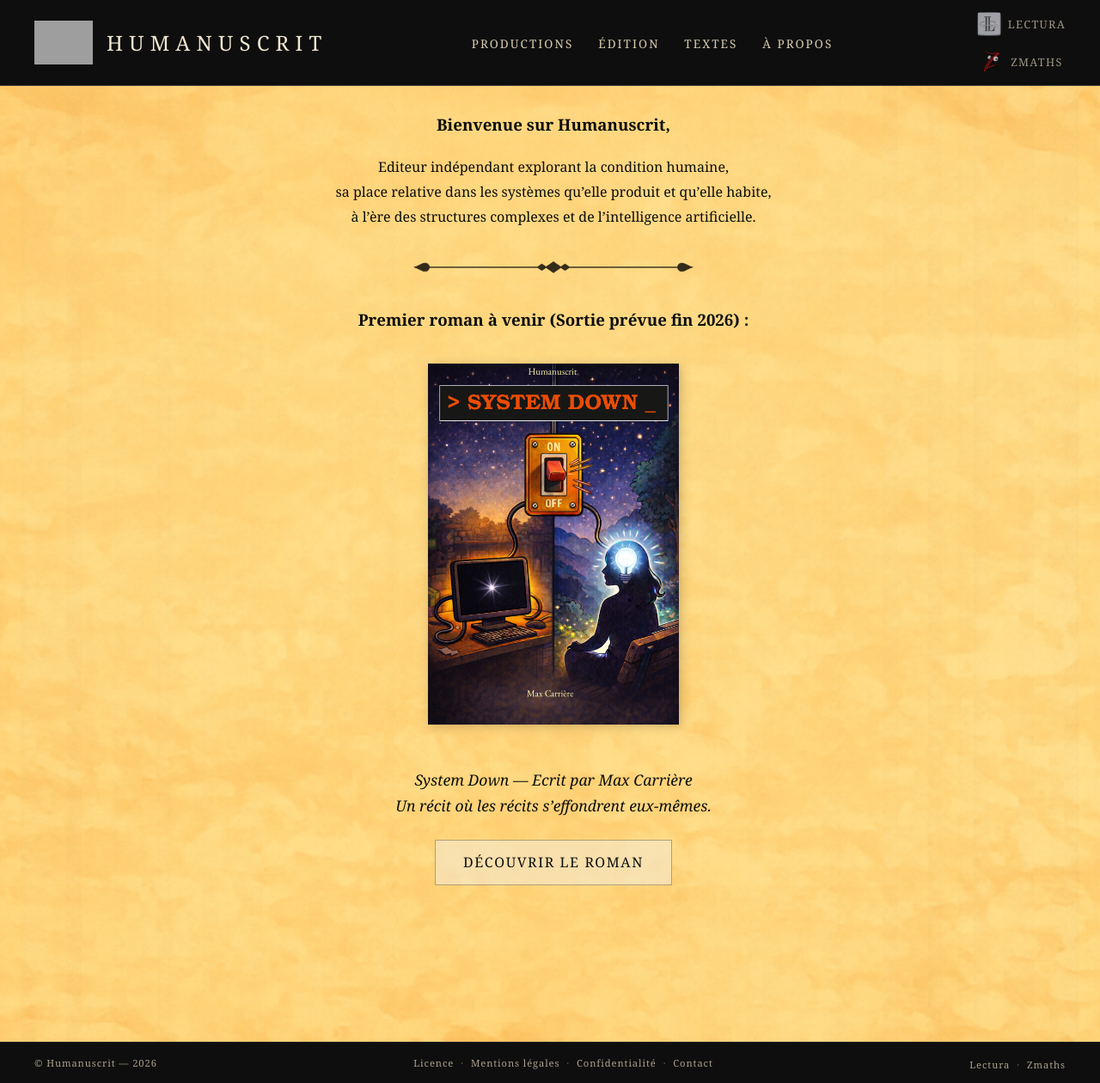
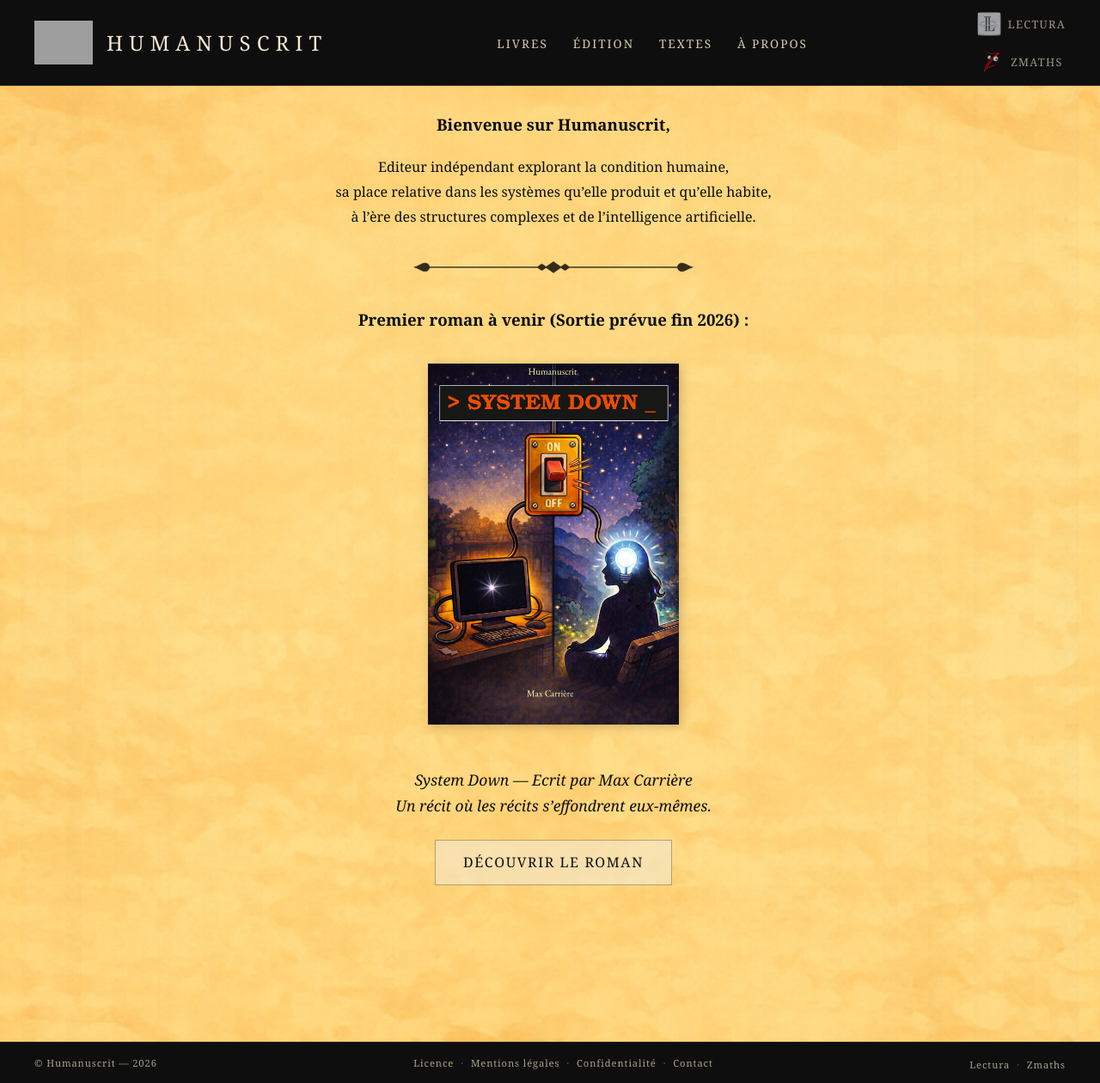
Before and after one commit to maxcarriere/humanuscrit, a Jekyll site: the page built from index.md, in a window 1280 px wide and 1260 px high. Shown: the whole window at 86% size. Built offline with Jekyll 4.4.1, drawn with Linux system fonts in a browser that asks for light colours; grey boxes are pictures that could not be loaded.

Commit message:
Renommer Productions → Livres dans la navigation
Co-Authored-By: Claude Opus 4.6 <noreply@anthropic.com>

```diff
--- a/_includes/header.html
+++ b/_includes/header.html
@@ -8,7 +8,7 @@
     </a>
     <nav class="site-nav">
       <div class="nav-item">
-        <a href="{{ '/productions/' | relative_url }}" class="nav-link">Productions</a>
+        <a href="{{ '/productions/' | relative_url }}" class="nav-link">Livres</a>
         <div class="nav-dropdown">
           <a href="{{ '/productions/system-down/' | relative_url }}">System Down</a>
         </div>
@@ -53,7 +53,7 @@
     </button>
     <div id="nav-menu" class="nav-menu" aria-hidden="true">
       <div class="nav-mobile-section">
-        <a href="{{ '/productions/' | relative_url }}" class="nav-mobile-title">Productions</a>
+        <a href="{{ '/productions/' | relative_url }}" class="nav-mobile-title">Livres</a>
         <div class="nav-mobile-sub">
           <a href="{{ '/productions/system-down/' | relative_url }}">System Down</a>
         </div>
```
